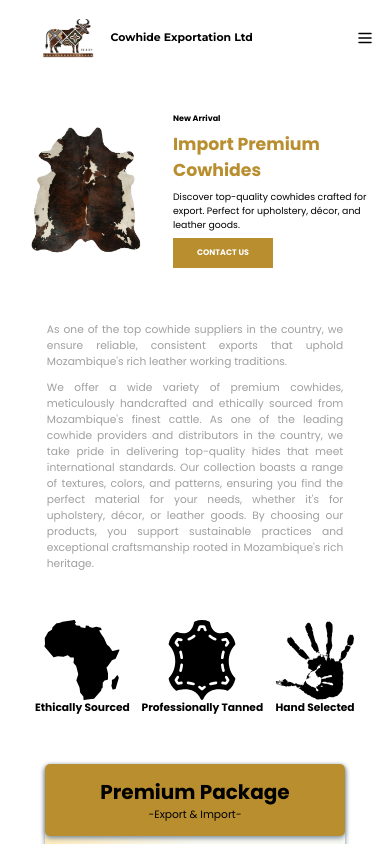
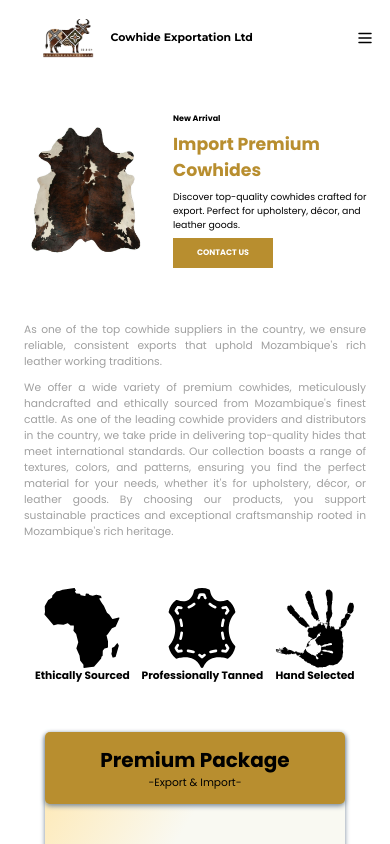
Before and after one commit to DEGEN101/cow-hide-exportation-website, a React (Create React App) app: page /#/ in a window 390 px wide. Shown: the top 844 px of the page. Built offline with nearby package versions, Linux system fonts and the light colour scheme.

Commit message:
Changed homepage content container margin inline

```diff
--- a/src/Pages/Homepage/Homepage.css
+++ b/src/Pages/Homepage/Homepage.css
@@ -66,7 +66,7 @@
 
     @media ( max-width: 640px) {
         width: auto;
-        margin-inline: max(12vw, 10px);
+        margin-inline: 1.5em;
     }
 }
 
```
